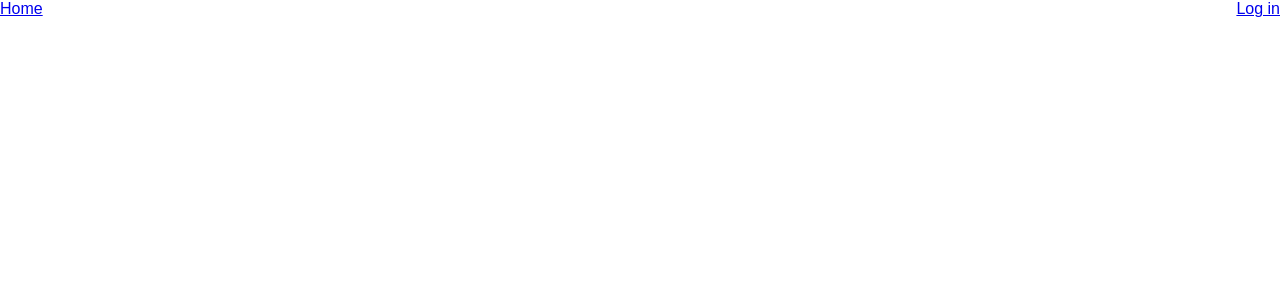
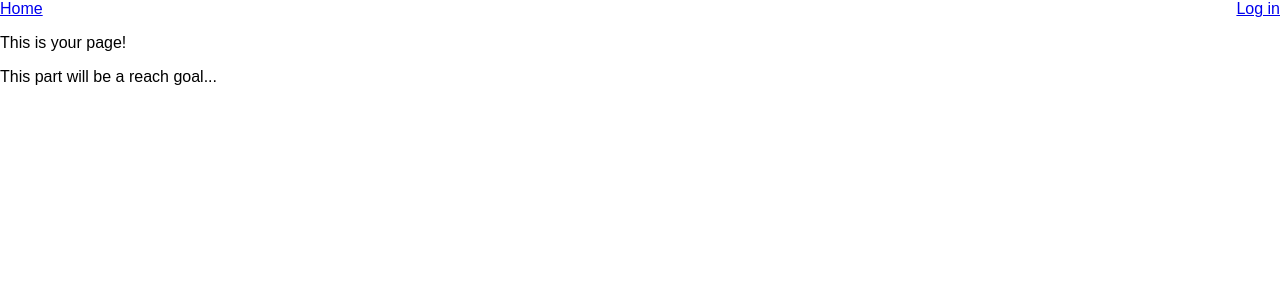
Before and after one commit to whuizenga/atlanta-rocks-project, a React (Create React App) app in the folder client/: page /user/1 in a window 1280 px wide. Shown: the top 300 px of the page. Built offline with nearby package versions, Linux system fonts and the light colour scheme; a web font is replaced by a local one.

Commit message:
Got my login to redirect to the user page.

```diff
--- a/client/src/App.js
+++ b/client/src/App.js
@@ -1,5 +1,5 @@
 import React, { Component } from 'react';
-import { BrowserRouter as Router, Route, Link } from 'react-router-dom';
+import { BrowserRouter as Router, Route, Link, Switch } from 'react-router-dom';
 import styled from 'styled-components';
 import axios from 'axios';
 
@@ -7,6 +7,7 @@ import LoginButton from './Components/Login';
 import Homepage from './Components/Homepage.jsx';
 import SearchPage from './Components/SearchPage.jsx';
 import LoginScreen from './Components/LoginScreen.jsx';
+import UserPage from './Components/UserPage.jsx';
 
 
 class App extends Component {
@@ -14,9 +15,11 @@ class App extends Component {
         super()
         this.state = {
             loggedIn: false,
+            userId: "",
             username: "",
             firstName: "",
             loginError: "",
+
         }
     }
 
@@ -32,6 +35,7 @@ class App extends Component {
         const newState = {...this.state};
 
         if(res.data.username){
+          newState.userId = res.data._id;
           newState.loggedIn = true;
           newState.username = res.data.username;
           newState.firstName = res.data.firstName;
@@ -70,12 +74,17 @@ class App extends Component {
         </NavBar>
       </div>
       <div>
+        <Switch>
           <Route exact path="/" component={Homepage} />
           <Route exact path="/search" component={SearchPage} />
           <Route exact path="/login" render={routeProps =>
               <LoginScreen {...routeProps}
                 handleLogin={this._handleLogin}
-                loginError={this.state.loginError}/>} />
+                loginError={this.state.loginError}
+                loggedIn={this.state.loggedIn}
+                username={this.state.username}/>} />
+          <Route exact path="/user/:username" component={UserPage} />
+        </Switch>
 
       </div>
       </div>
--- a/client/src/Components/LoginScreen.jsx
+++ b/client/src/Components/LoginScreen.jsx
@@ -1,16 +1,8 @@
 import React, { Component } from 'react';
+import { Redirect } from 'react-router-dom';
 import styled from 'styled-components';
 
 class LoginScreen extends Component {
-    constructor(){
-        super();
-        this.state ={
-            userlogin:{
-                username: "",
-                password: "",
-            },
-        }
-    }
 
     render() {
         const LoginDiv = styled.div`
@@ -24,6 +16,10 @@ class LoginScreen extends Component {
                 font-size: 15px;
             }
         `
+        if (this.props.loggedIn){
+            return <Redirect to={`/user/${this.props.username}`} />
+        }
+
         return (
             <div>
                 <h1>Please login or sign up</h1>
--- /dev/null
+++ b/client/src/Components/UserPage.jsx
@@ -0,0 +1,15 @@
+import React, { Component } from 'react';
+
+class UserPage extends Component {
+    render() {
+        return (
+            <div>
+                <p>This is your page!</p>
+
+                <p>This part will be a reach goal...</p>
+            </div>
+        );
+    }
+}
+
+export default UserPage;
```
